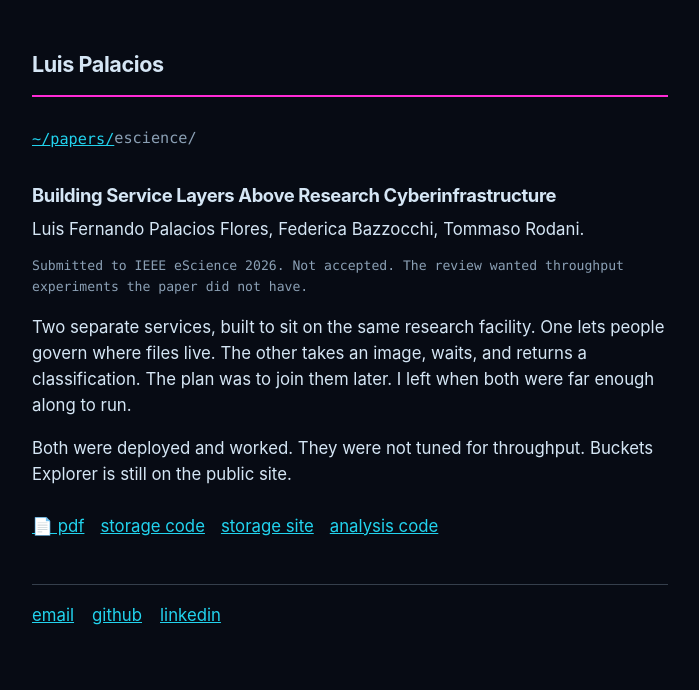
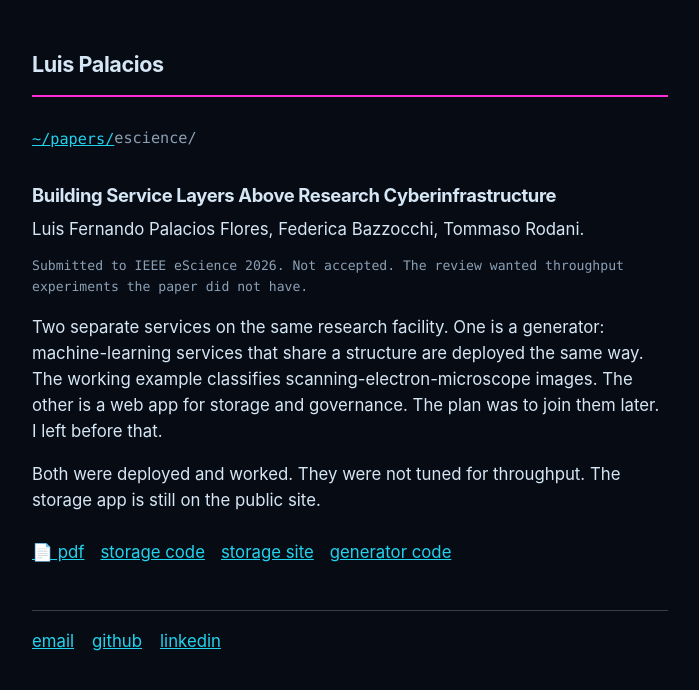
Before and after one commit to luisfpal/luisfpal.github.io, a Jekyll site: the page built from papers/escience/index.md, in a window 1280 px wide. Shown: the top 690 px of the page, without its empty margins (290-989 px from the left). Built offline with Jekyll 4.4.1, drawn with Linux system fonts in a browser that asks for light colours.

Commit message:
The CV is one page, and the data-management work is a generator.
The site was describing that work as one classifier. The directory and the paper page now say the same thing as the CV.

```diff
--- a/papers/escience/index.md
+++ b/papers/escience/index.md
@@ -11,13 +11,13 @@ title: IEEE eScience 2026
 
 <p class="venue">Submitted to IEEE eScience 2026. Not accepted. The review wanted throughput experiments the paper did not have.</p>
 
-<p>Two separate services, built to sit on the same research facility. One lets people govern where files live. The other takes an image, waits, and returns a classification. The plan was to join them later. I left when both were far enough along to run.</p>
+<p>Two separate services on the same research facility. One is a generator: machine-learning services that share a structure are deployed the same way. The working example classifies scanning-electron-microscope images. The other is a web app for storage and governance. The plan was to join them later. I left before that.</p>
 
-<p>Both were deployed and worked. They were not tuned for throughput. Buckets Explorer is still on the public site.</p>
+<p>Both were deployed and worked. They were not tuned for throughput. The storage app is still on the public site.</p>
 
 <p class="entry-links">
   <a href="{{ '/papers/escience/paper.pdf' | relative_url }}">📄 pdf</a>
   <a href="https://github.com/luisfpal/s3bucket-manager-app">storage code</a>
   <a href="https://buckets-explorer.areasciencepark.it/">storage site</a>
-  <a href="https://github.com/luisfpal/sem-image-classifier-api">analysis code</a>
+  <a href="https://github.com/luisfpal/sem-image-classifier-api">generator code</a>
 </p>
```
Also changed, not shown: index.md (+1 -1 lines), theses/index.md (+1 -1 lines), .grok/skills/cv/SKILL.md, 1 other file.
